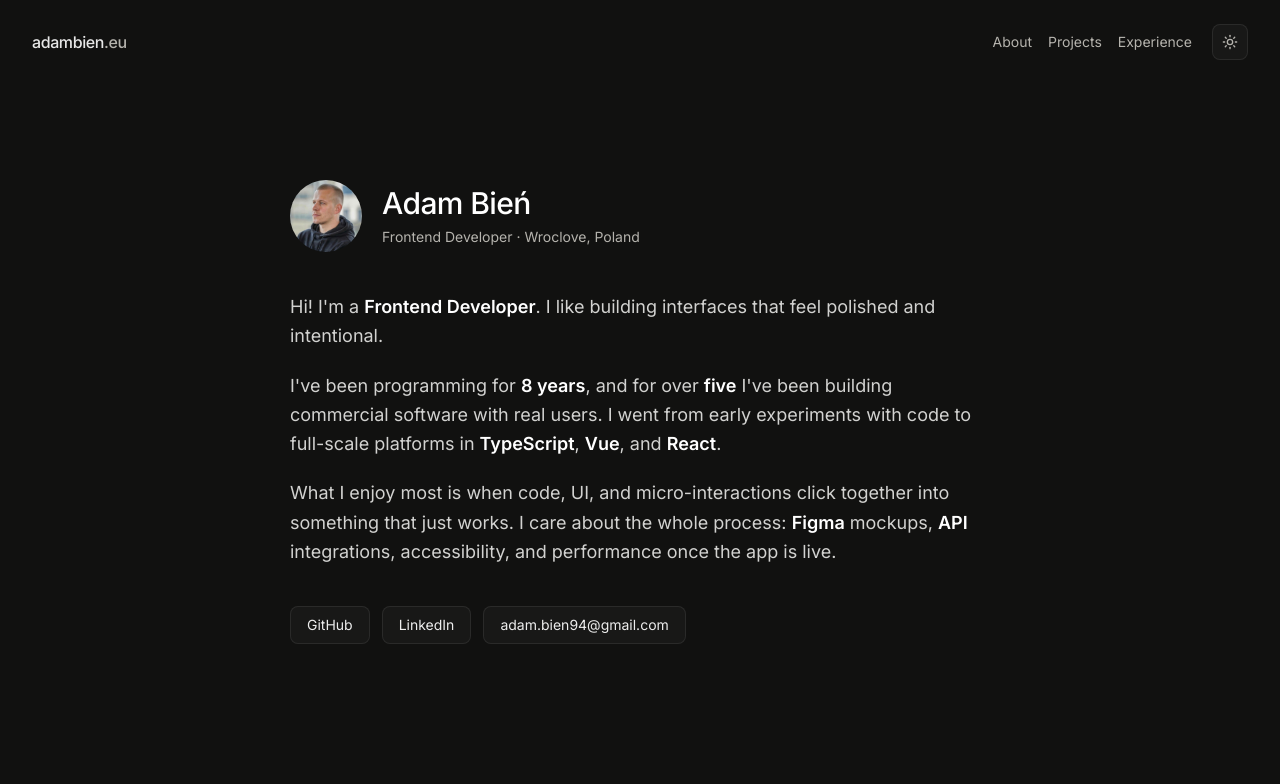
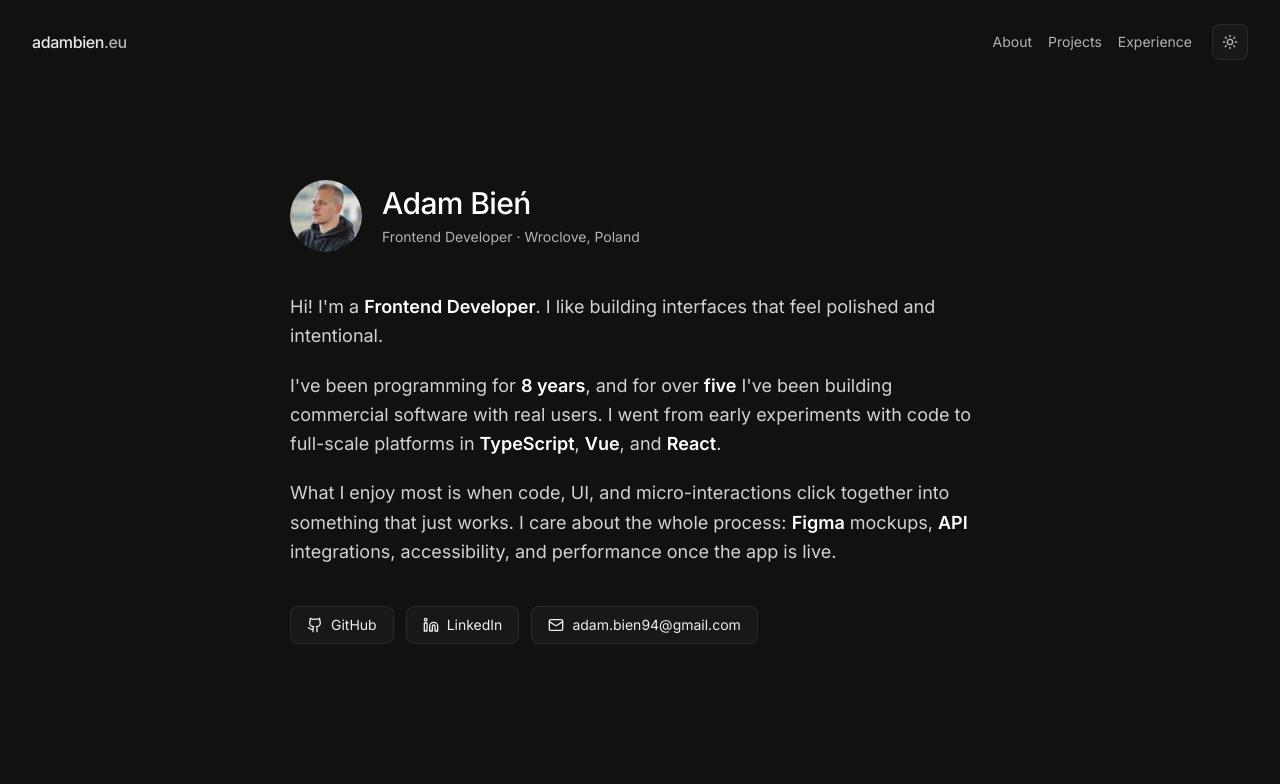
Before and after one commit to adambien94/Portfolio, a Next.js app: page / in a window 1280 px wide. Shown: the top 784 px of the page. Built offline with nearby package versions, Linux system fonts and the light colour scheme.

Commit message:
media icons

```diff
--- a/src/components/about.tsx
+++ b/src/components/about.tsx
@@ -1,3 +1,5 @@
+import { Mail } from "lucide-react";
+import { GithubIcon, LinkedinIcon } from "@/components/icons";
 import { PortfolioImage } from "@/components/portfolio-image";
 import { RichText } from "@/components/rich-text";
 import { about, profile } from "@/data/portfolio";
@@ -37,22 +39,25 @@
             href={profile.github}
             target="_blank"
             rel="noopener noreferrer"
-            className="ghost-button px-4 py-2 text-sm"
+            className="ghost-button inline-flex items-center gap-2 px-4 py-2 text-sm"
           >
+            <GithubIcon className="size-4 shrink-0" />
             GitHub
           </a>
           <a
             href={profile.linkedin}
             target="_blank"
             rel="noopener noreferrer"
-            className="ghost-button px-4 py-2 text-sm"
+            className="ghost-button inline-flex items-center gap-2 px-4 py-2 text-sm"
           >
+            <LinkedinIcon className="size-4 shrink-0" />
             LinkedIn
           </a>
           <a
             href={`mailto:${profile.email}`}
-            className="ghost-button px-4 py-2 text-sm"
+            className="ghost-button inline-flex items-center gap-2 px-4 py-2 text-sm"
           >
+            <Mail className="size-4 shrink-0" aria-hidden />
             {profile.email}
           </a>
         </div>
--- /dev/null
+++ b/src/components/icons.tsx
@@ -0,0 +1,44 @@
+import type { SVGProps } from "react";
+
+type IconProps = SVGProps<SVGSVGElement>;
+
+const strokeIconProps = {
+  fill: "none",
+  stroke: "currentColor",
+  strokeWidth: 2,
+  strokeLinecap: "round" as const,
+  strokeLinejoin: "round" as const,
+};
+
+export function GithubIcon({ className, ...props }: IconProps) {
+  return (
+    <svg
+      xmlns="http://www.w3.org/2000/svg"
+      viewBox="0 0 24 24"
+      className={className}
+      aria-hidden
+      {...strokeIconProps}
+      {...props}
+    >
+      <path d="M15 22v-4a4.8 4.8 0 0 0-1-3.5c3 0 6-2 6-5.5.08-1.25-.27-2.48-1-3.5.28-1.15.28-2.35 0-3.5 0 0-1 0-3 1.5-2.64-.5-5.36-.5-8 0C6 2 5 2 5 2c-.3 1.15-.3 2.35 0 3.5A5.403 5.403 0 0 0 4 9c0 3.5 3 5.5 6 5.5-.39.49-.68 1.05-.85 1.65-.17.6-.22 1.23-.15 1.85v4" />
+      <path d="M9 18c-4.51 2-5-2-7-2" />
+    </svg>
+  );
+}
+
+export function LinkedinIcon({ className, ...props }: IconProps) {
+  return (
+    <svg
+      xmlns="http://www.w3.org/2000/svg"
+      viewBox="0 0 24 24"
+      className={className}
+      aria-hidden
+      {...strokeIconProps}
+      {...props}
+    >
+      <path d="M16 8a6 6 0 0 1 6 6v7h-4v-7a2 2 0 0 0-2-2 2 2 0 0 0-2 2v7h-4v-7a6 6 0 0 1 6-6z" />
+      <rect width="4" height="12" x="2" y="9" />
+      <circle cx="4" cy="4" r="2" />
+    </svg>
+  );
+}
--- a/src/components/project-detail-article.tsx
+++ b/src/components/project-detail-article.tsx
@@ -126,7 +126,7 @@
   priority?: boolean;
 }) {
   return (
-    <figure className="my-10 sm:my-14">
+    <figure className="my-10 sm:my-14 sm:w-full mx-auto">
       <ProjectScreenshotTrigger
         image={image}
         index={index}
```
